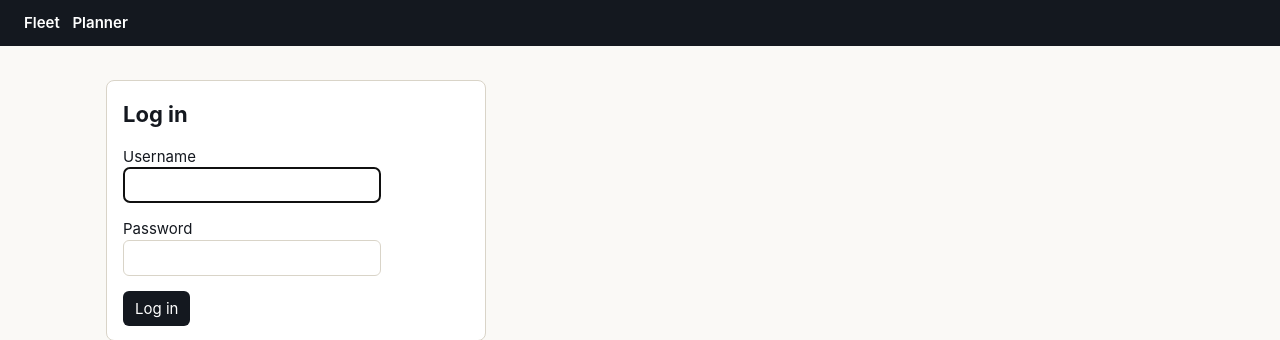
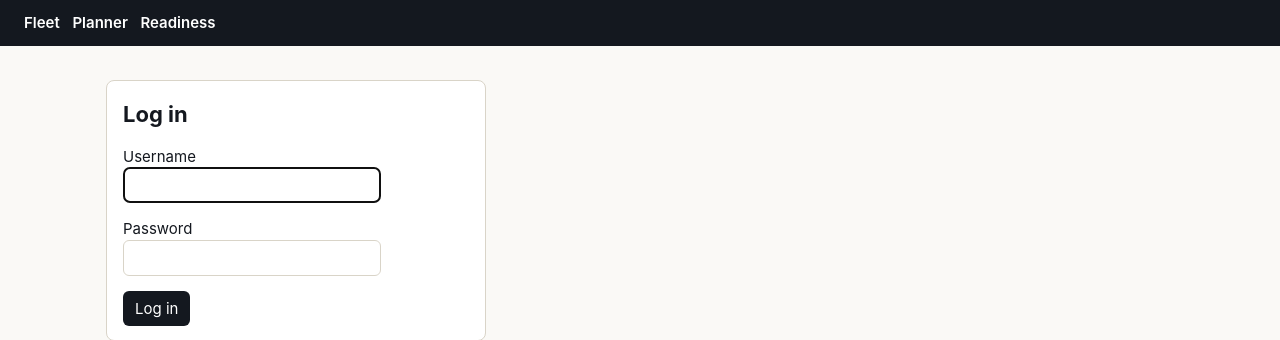
Before and after one commit to yds233013/humanoid-ops-platform, a Django app: page /login/?next=/fleet/ in a window 1280 px wide. Shown: the top 340 px of the page. Run offline with Django 5.2, Linux system fonts and the light colour scheme; parts of the project's set-up code (start-up, migrations or seed data) failed here and were passed over.

Commit message:
Slice 3 integration: mount /readiness/ and add the Readiness nav link
Co-Authored-By: Claude Opus 5.5 <noreply@anthropic.com>

```diff
--- a/backend/config/urls.py
+++ b/backend/config/urls.py
@@ -1,5 +1,5 @@
 from django.contrib.auth import views as auth_views
-from django.urls import path
+from django.urls import include, path
 from django.views.generic import RedirectView
 
 from accounts import api as accounts_api
@@ -33,6 +33,7 @@ urlpatterns = [
     path("fleet/<str:code>/check/", fleet_views.check_view),
     # Slice 2: planner
     path("planning/", planning_views.week, name="planning-week"),
+    path("readiness/", include("readiness.urls")),
     path("planning/sites/", planning_views.sites),
     path("planning/visits/<str:code>/", planning_views.visit_detail, name="planning-visit"),
     path("planning/visits/<str:code>/plan/", planning_views.plan_view),
--- a/backend/templates/base.html
+++ b/backend/templates/base.html
@@ -29,7 +29,7 @@
 </style>
 </head>
 <body>
-<header><span><a href="/fleet/">Fleet</a> &nbsp; <a href="/planning/">Planner</a></span>
+<header><span><a href="/fleet/">Fleet</a> &nbsp; <a href="/planning/">Planner</a> &nbsp; <a href="/readiness/">Readiness</a></span>
 {% if user.is_authenticated %}<span>{{ user.username }} <span class="muted" style="color:#B9C0CC">({{ roles|join:", " }})</span>
 <form method="post" action="/logout/">{% csrf_token %}<button>Log out</button></form></span>{% endif %}
 </header>
```
